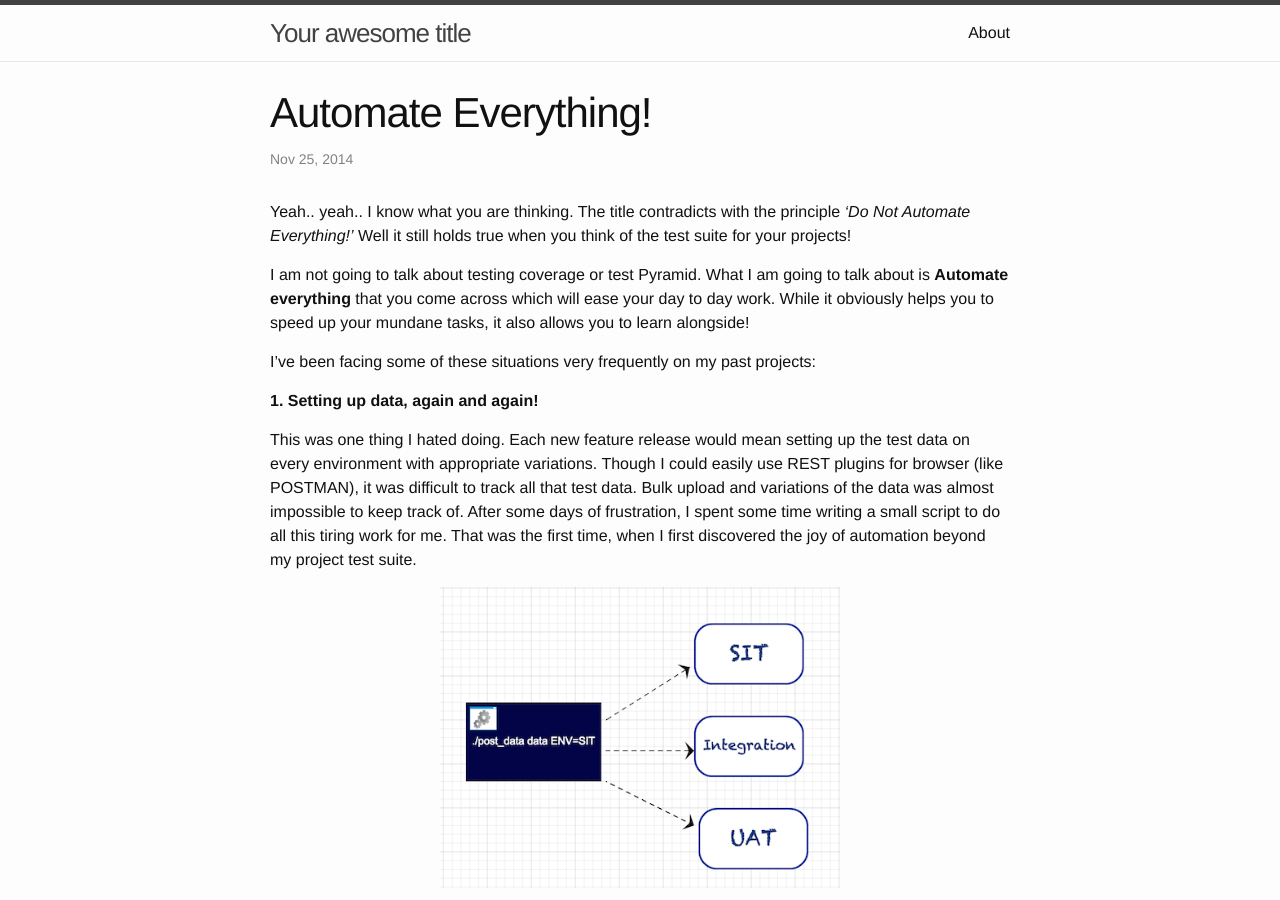
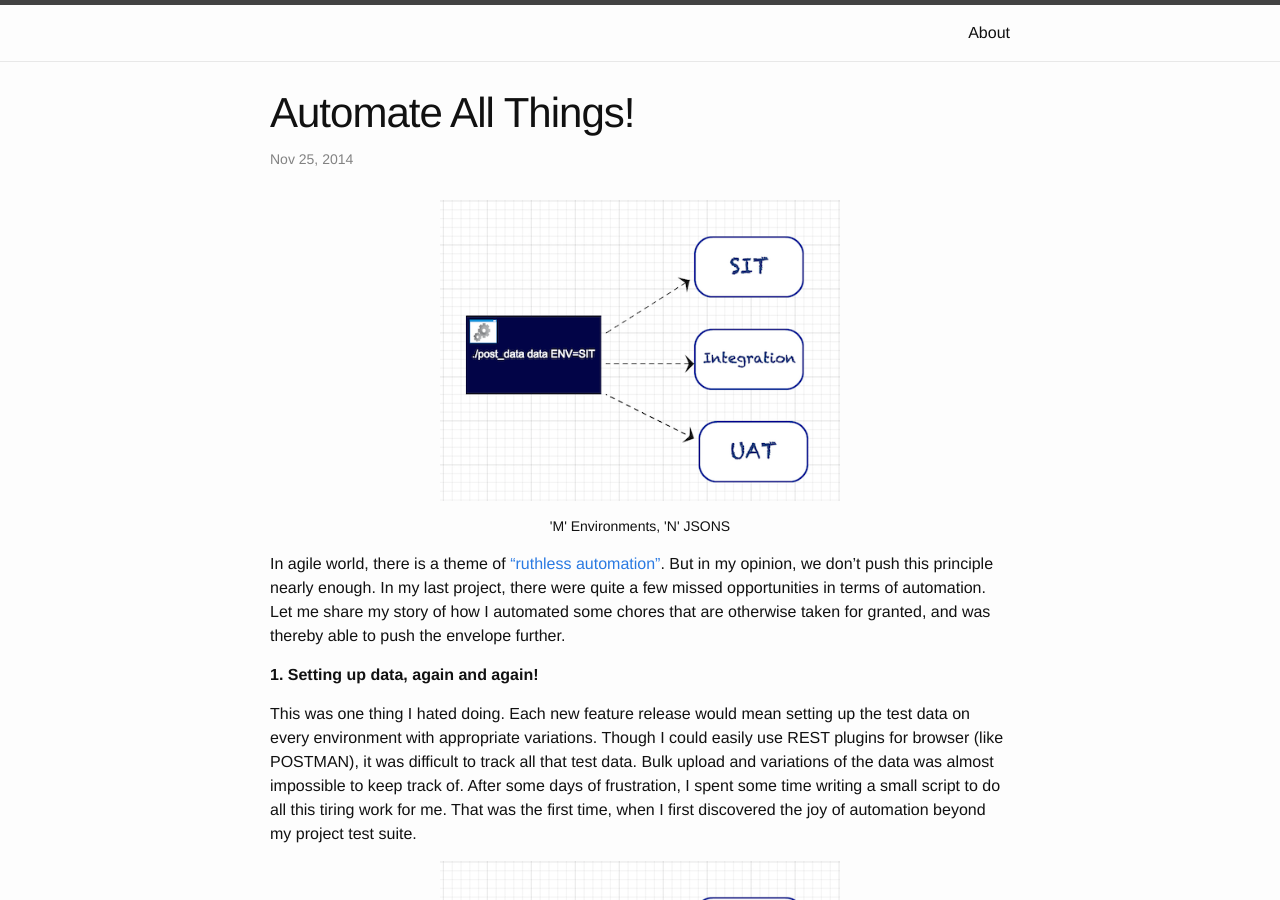
Before and after one commit to pritibiyani/pritibiyani.github.io, a Jekyll site: the page built from _posts/2014-11-25-automate-all-things.markdown, in a window 1280 px wide and 900 px high. Built offline with Jekyll 4.4.1, drawn with Linux system fonts in a browser that asks for light colours; some of the changed text lies outside the part shown.

Commit message:
Changed Title + Added Image + Updating Content

```diff
--- a/_config.yml
+++ b/_config.yml
@@ -1,5 +1,5 @@
 # Site settings
-title: Your awesome title
+title: ""
 baseurl: "" # the subpath of your site, e.g. /blog/
 permalink: /blog/:year/:month/:day/:title
 url: "http://pritibiyani.github.io" # the base hostname & protocol for your site
--- a/_posts/2014-11-25-automate-everything.markdown
+++ b/_posts/2014-11-25-automate-all-things.markdown
@@ -1,14 +1,16 @@
 ---
 layout: post
-title:  "Automate Everything!"
+title:  "Automate All Things!"
 date:   2014-11-25 13:30:04
 categories: agile testing
 ---
-Yeah.. yeah.. I know what you are thinking. The title contradicts with the principle <i>‘Do Not Automate Everything!’</i>  Well it still holds  true when you think of the test suite for your projects!
 
-I am not going to talk about testing coverage or test Pyramid. What I am going to talk about is **Automate everything**  that you come across which will ease your day to day work. While it obviously helps you to speed up your mundane tasks, it also allows you to learn alongside!
+<p align="middle">
+    <img src="/assets/post_to_diff_env.png" alt="Post to different environment" width = "400">
+    <figcaption align="middle">'M' Environments, 'N' JSONS </figcaption>
+</p>
 
-I’ve been facing some of these situations very frequently on my past projects:
+In agile world, there is a theme of  <a href="https://www.google.co.in/webhp?sourceid=chrome-instant&ion=1&espv=2&ie=UTF-8#q=ruthless automation">"ruthless automation"</a>. But in my opinion, we don't push this principle nearly enough. In my last project, there were quite a few missed opportunities in terms of automation. Let me share my story of how I automated some chores that are otherwise taken for granted, and was thereby able to push the envelope further.
 
 **1. Setting up data, again and again!**
 
```
Also changed, not shown: assets/automate-all-the-things1.png (added).
